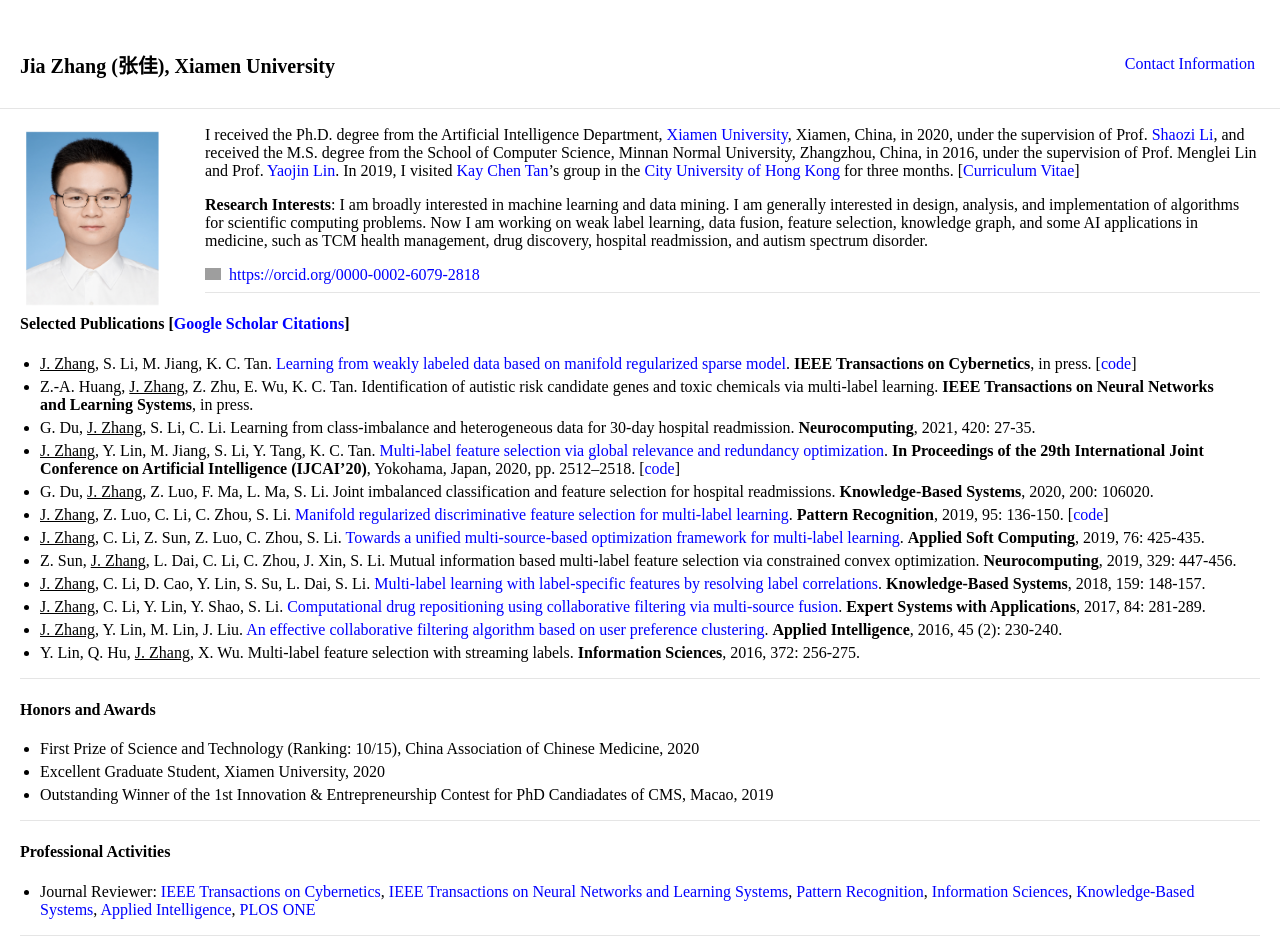
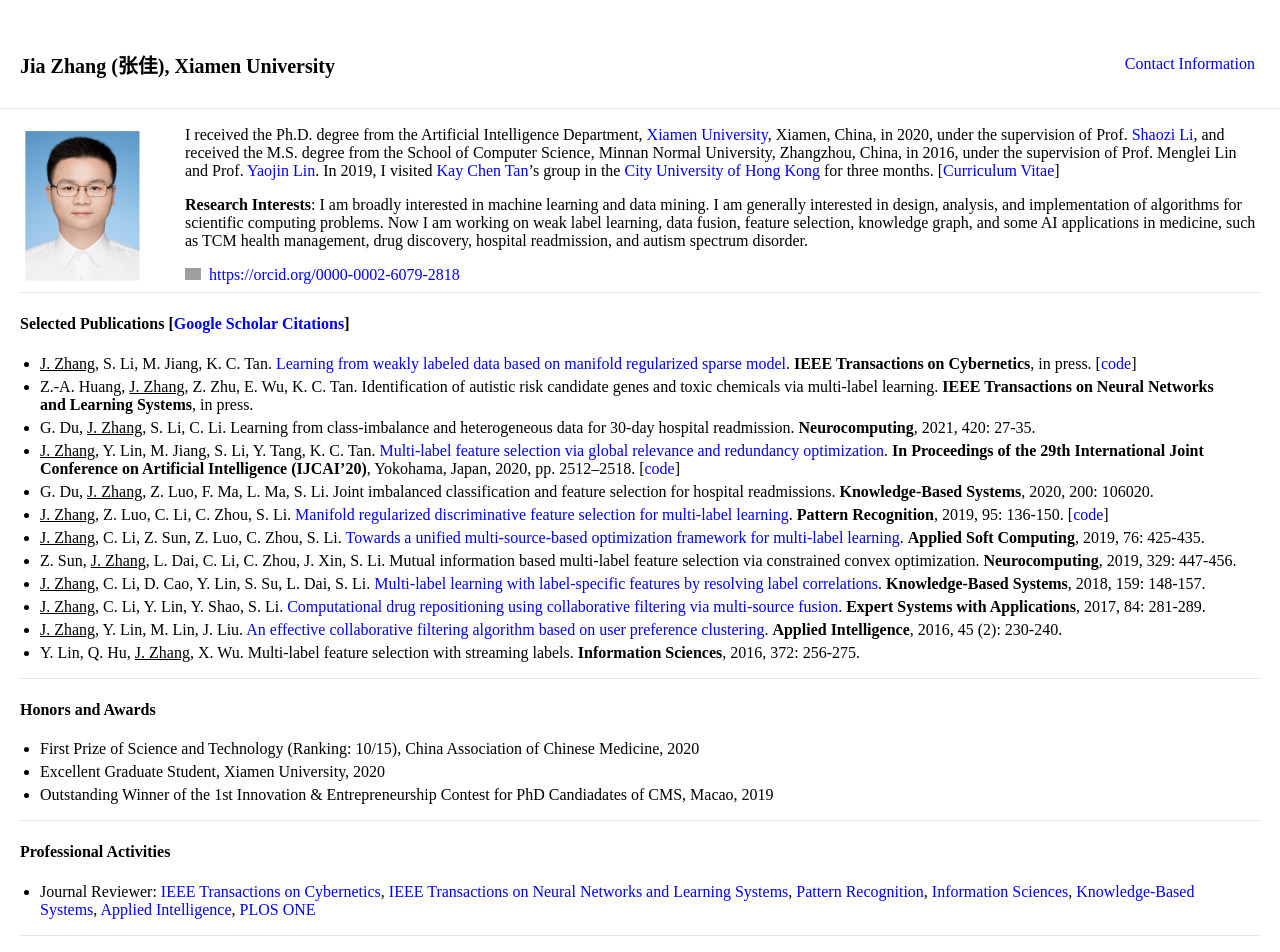
Before and after one commit to jiazhang-ml/jiazhang-ml.github.io, a Jekyll site: the page built from index.md, in a window 1280 px wide. Shown: the top 952 px of the page. Built offline with Jekyll 4.4.1, drawn with Linux system fonts in a browser that asks for light colours; grey boxes are pictures that could not be loaded.

Commit message:
Update typography.scss

```diff
--- a/_sass/typography.scss
+++ b/_sass/typography.scss
@@ -37,8 +37,8 @@
         font-style: italic;
     }
     .profile-picture {
-        height: 185px;
-        width: 145px;
+        height: 160px;
+        width: 125px;
         position: relative;
         margin: 0px 40px 0px 0px;
         float: left;
```
